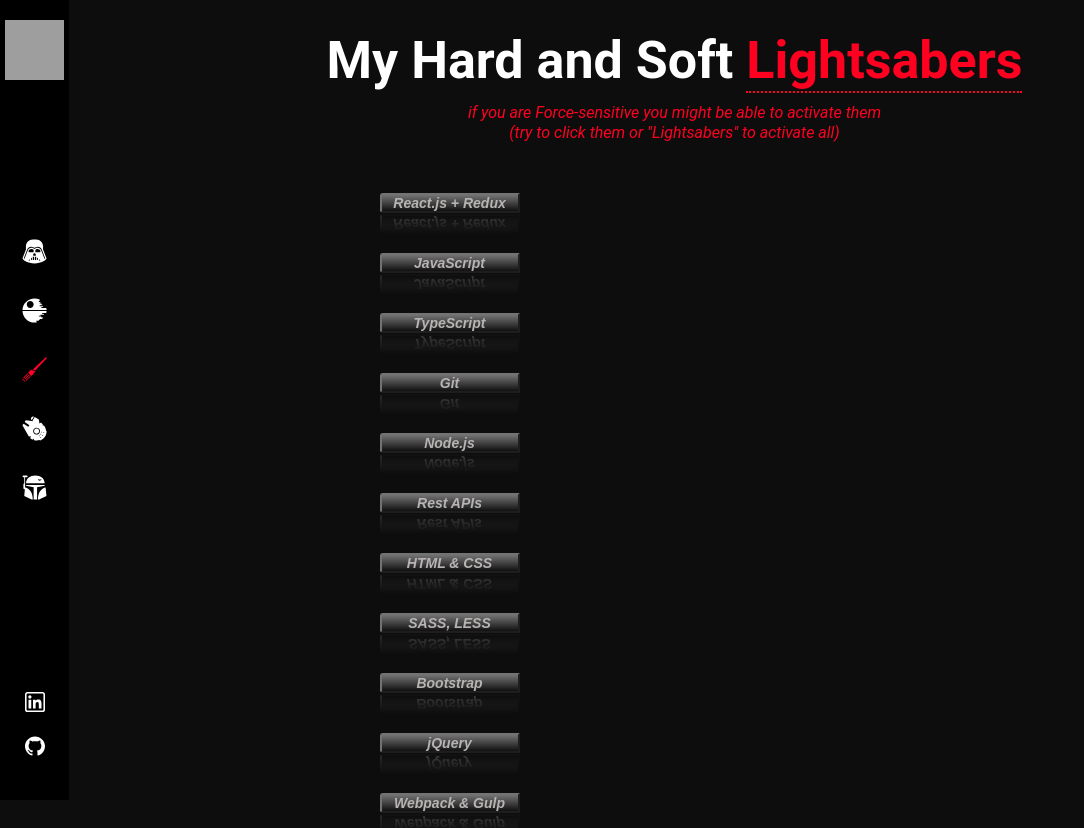
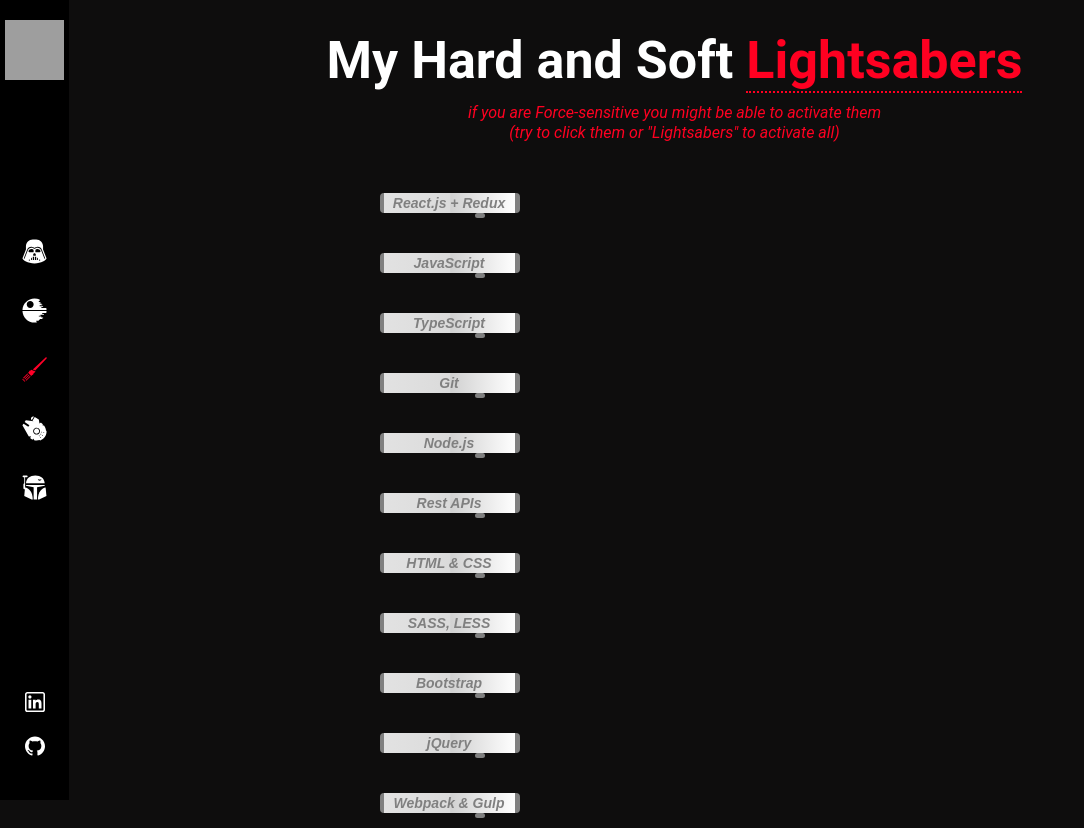
Before and after one commit to andrian-kars/andrian-kars.github.io, a React (Create React App) app: page /#/skills in a window 1280 px wide. Shown: the top 828 px of the page, without its empty margins (0-1084 px from the left). Built offline with nearby package versions, Linux system fonts and the light colour scheme; grey boxes are pictures that could not be loaded.

Commit message:
lightsaber design update

```diff
--- a/src/App.tsx
+++ b/src/App.tsx
@@ -28,7 +28,7 @@
               <Route exact path="/skills" render={() => <Skills />} />
               <Route exact path="/works" render={() => <Works />} />
               <Route exact path="/contact" render={() => <Contact />} />
-              <Route exact path="*" render={() => <div />} />
+              <Route exact path="*" render={() => <Redirect to={'/home'} />} />
             </Switch>
           </div>
         </main>
--- a/src/components/Animation/LightSaber/LightSaber.tsx
+++ b/src/components/Animation/LightSaber/LightSaber.tsx
@@ -17,7 +17,7 @@
     const lightSaber = () => { setEditMode(!activateSaber) }
 
     return <div className={s.sabers}>
-        <button onClick={lightSaber} type="button" className={s.hilt}>{props.skill ? props.skill : 'o' }</button>
+        <button onClick={lightSaber} type="button" className={s.hilt}>{props.skill ? props.skill : 'Yoda taught' }<div className={s.switch}></div></button>
         <div style={activateSaber
             ? { boxShadow: `0 0 5px #fff, 0 0 10px #fff, 0 0 15px ${props.color}, 0 0 20px ${props.color}, 0 0 35px ${props.color}, 0 0 40px ${props.color}` }
             : { boxShadow: `0 0 5px #fff, 0 0 10px #fff, 0 0 15px ${props.color}` }}
--- a/src/components/Animation/LightSaber/Saber.module.scss
+++ b/src/components/Animation/LightSaber/Saber.module.scss
@@ -3,22 +3,50 @@
 }
 
 .hilt {
+  position: relative;
   cursor:crosshair;
   display: flex;
   flex-direction: column;
   justify-content: center;
   align-items: center;
   outline:none;
-  height: 15px;
+  height: 16px;
   width: 110px;
   font-size: 10px;
-  background: linear-gradient(180deg, #737373, #111);
-  border-radius: 3px 0 0 3px;
-  border: 2px outset #737373;
-  -webkit-box-reflect: below 1px linear-gradient(180deg, transparent, rgba(255,255,255,0.3));
+  background: linear-gradient(to right, rgba(226,226,226,1) 0%,rgba(219,219,219,1) 50%,rgba(209,209,209,1) 51%,rgba(254,254,254,1) 100%);
+  border-radius: 4px;
+  border-left: solid 4px grey;
+	border-right: solid 5px grey;
+  // -webkit-box-reflect: below 1px linear-gradient(180deg, transparent, rgba(255,255,255,0.3));
   font-style: italic;
   font-weight: 700;
-  color: #b8b4b4;
+  color: grey;
+
+  .switch {
+    background: grey;
+    width: 7px;
+    height: 4px;
+    bottom: -4px;
+    display: block;
+    position: absolute;
+    left: 70%;
+    transition: left 200ms;
+    -moz-transition: left 200ms;
+    -webkit-transition: left 200ms;
+    -o-transition: left 200ms;
+    -ms-transition: left 200ms;
+    border-radius: 10px;
+    -moz-border-radius: 10px;
+    -webkit-border-radius: 10px;
+    -o-border-radius: 10px;
+    -ms-border-radius: 10px;
+
+    @media (min-width: 569px) {
+      width: 10px;
+      height: 5px;
+      bottom: -5px;
+    }
+  }
 
   @media (min-width: 340px) {
     width: 120px;
@@ -32,19 +60,21 @@
   }
 }
 .hilt:active {
-  border: 2px outset #737373;
+  border-left: outset 4px grey;
+	border-right: outset 5px grey;
 }
 
 .saber {
   display: flex;
   justify-content: center;
   align-items: center;
-  height: 15px;
+  height: 12px;
   width: 0px;
   background: #fff;
   border-radius: 0 50px 50px 0;
   position:relative;
-  right: 5px;
+  top: 2px;
+  // right: 1px;
   -webkit-box-reflect: below 1px linear-gradient(180deg, transparent, rgba(255,255,255,0.2));
   transition: all 1s;
   visibility: hidden;
@@ -54,14 +84,20 @@
     visibility: hidden;
     opacity: 0;
     font-style: italic;
-    font-size: 12px;
+    font-size: 11px;
     transition: all .5s;
     letter-spacing: 0.5px;
     transition: none;
   }
 
+  @media (min-width: 340px) {
+    span {
+      font-size: 12px;
+    }
+  }
+
   @media (min-width: 569px) {
-    height: 20px;
+    height: 16px;
 
     span {
       font-size: 14px;
@@ -74,7 +110,7 @@
   visibility: visible;
   opacity: 1;
   width: 205px;
-  z-index: 999;
+  // z-index: 999;
 
   span {
     transition: 5s;
```
